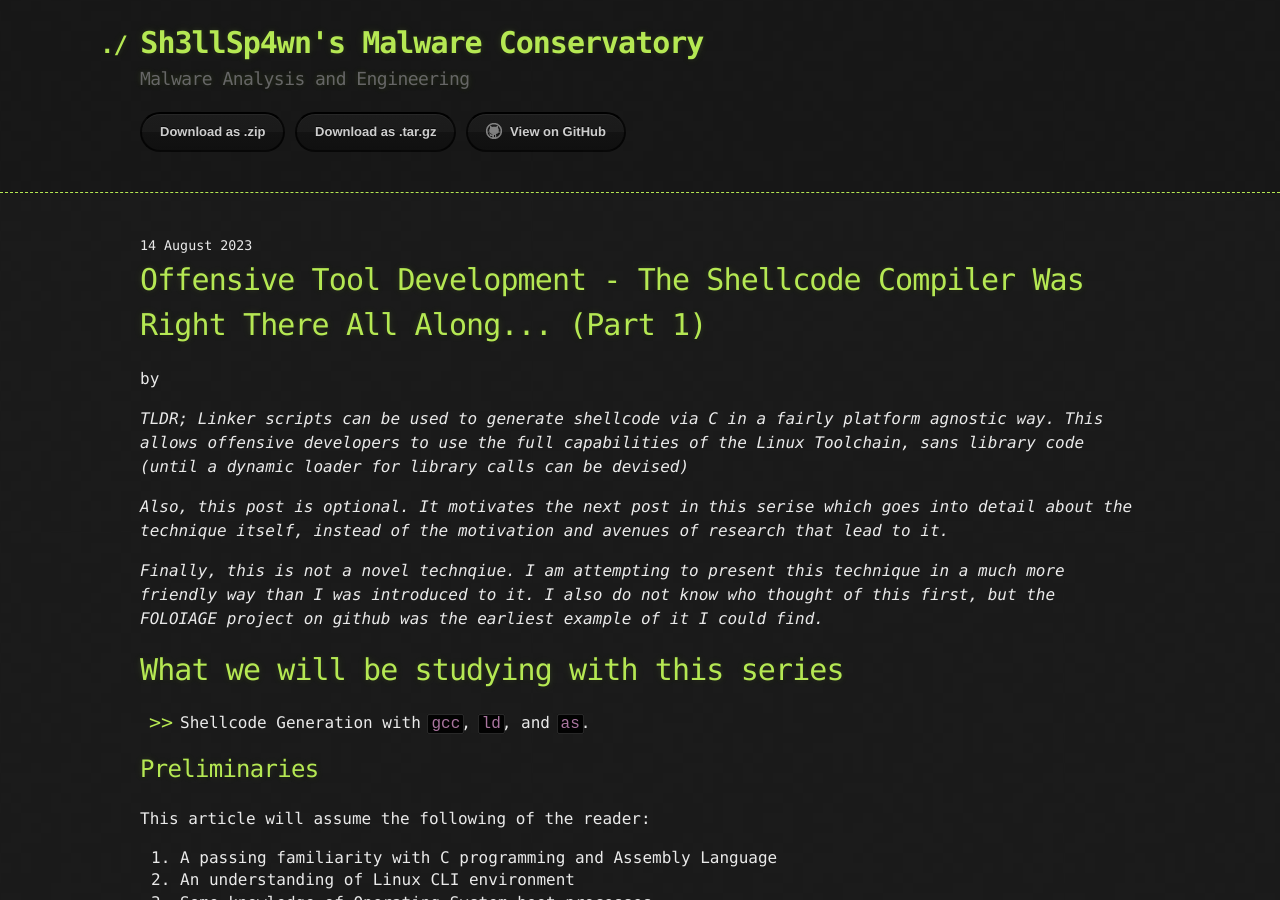
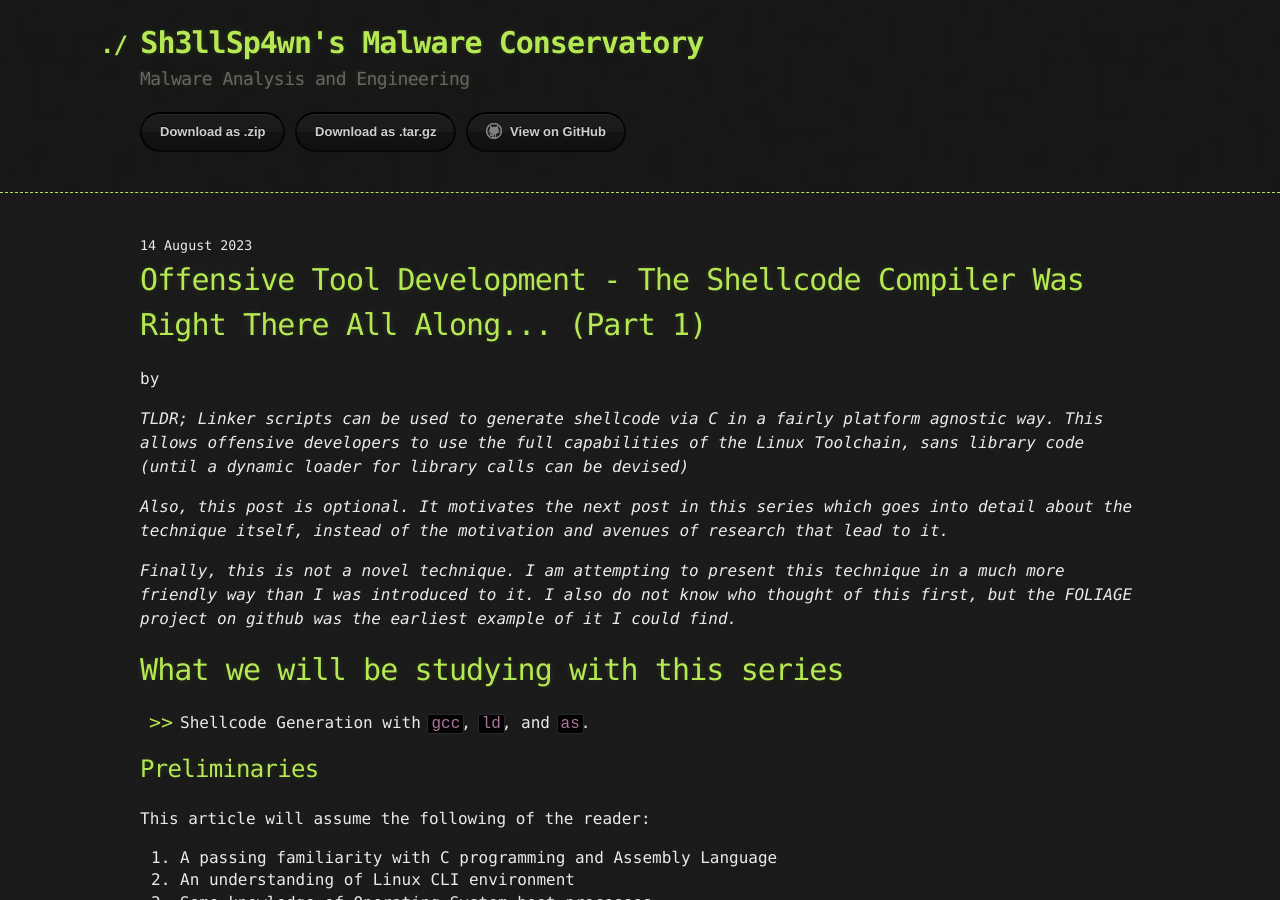
Before and after one commit to Sh3llSp4wn/sh3llsp4wn.github.io, a Jekyll site: the page built from _posts/2023-08-14-Shellcode-With-The-Default-Linux-Toolchain.md, in a window 1280 px wide and 900 px high. Built offline with Jekyll 4.4.1, drawn with Linux system fonts in a browser that asks for light colours; some of the changed text lies outside the part shown.

```diff
--- a/_posts/2023-08-14-Shellcode-With-The-Default-Linux-Toolchain.md
+++ b/_posts/2023-08-14-Shellcode-With-The-Default-Linux-Toolchain.md
@@ -4,9 +4,9 @@ title: Offensive Tool Development - The Shellcode Compiler Was Right There All A
 ---
 *TLDR; Linker scripts can be used to generate shellcode via C in a fairly platform agnostic way. This allows offensive developers to use the full capabilities of the Linux Toolchain, sans library code (until a dynamic loader for library calls can be devised)*
 
-*Also, this post is optional. It motivates the next post in this serise which goes into detail about the technique itself, instead of the motivation and avenues of research that lead to it.*
+*Also, this post is optional. It motivates the next post in this series which goes into detail about the technique itself, instead of the motivation and avenues of research that lead to it.*
 
-*Finally, this is not a novel technqiue. I am attempting to present this technique in a much more friendly way than I was introduced to it. I also do not know who thought of this first, but the FOLOIAGE project on github was the earliest example of it I could find.*
+*Finally, this is not a novel technique. I am attempting to present this technique in a much more friendly way than I was introduced to it. I also do not know who thought of this first, but the FOLIAGE project on github was the earliest example of it I could find.*
 
 
 # What we will be studying with this series
```
Also changed, not shown: other parts of _posts/2023-08-14-Shellcode-With-The-Default-Linux-Toolchain.md (+1 -1 lines).
